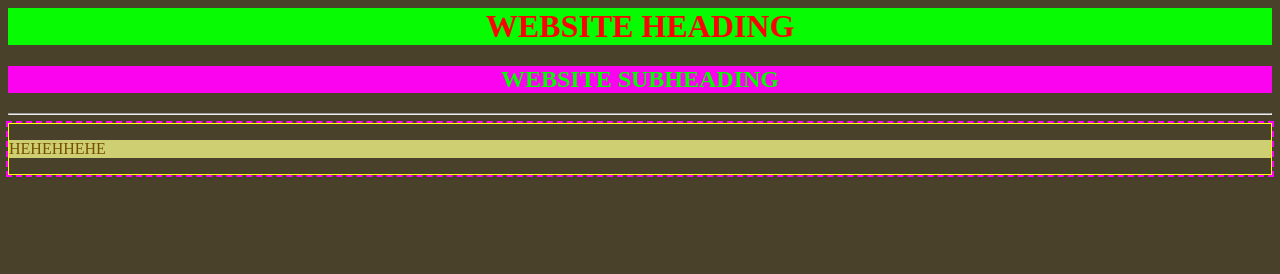
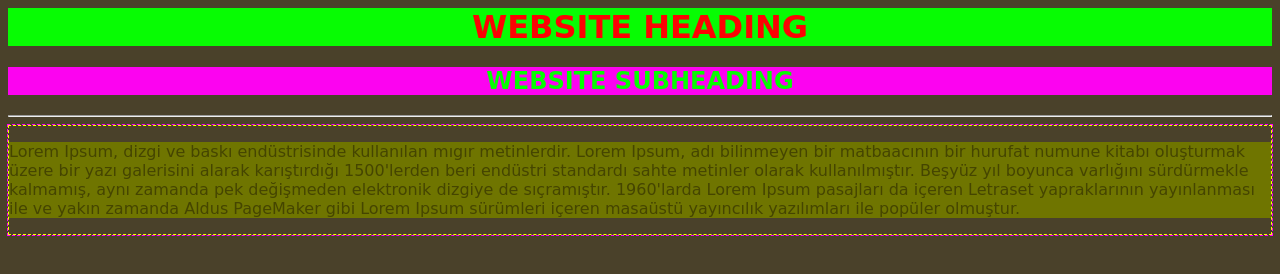
Before and after one commit to melancholyfox/melancholyfox, a plain HTML site: page beauty.html in a window 1280 px wide. Drawn offline with Linux system fonts and the light colour scheme.

Commit message:
Update beauty.html

```diff
--- a/beauty.html
+++ b/beauty.html
@@ -1,22 +1,46 @@
 <style>
 
 div.WierdBorderThing {
-  border: 1px solid yellow;
-  outline: 2px dashed magenta;
+  border: 1.9px dashed yellow;
+  outline: 1.9px dashed magenta;
+}
+body {
+  background-color:#4A412A;
+  font-family: '', cursive;
+}
+h1 {
+  background-color:#07fc03;
+  font-family: '', cursive;
+
+}
+h2 {
+  background-color:#fc03f0;
+  font-family: '', cursive;
+}
+p {
+  font-family: '', cursive;
+  background-color:#6f7500;
 }
 </style>
 
-<body style="background-color:#4A412A;"></body>
+<body>
+
 <!--
 dark on dark: #4b1223 and #122423
 2 -- #ff3ac6 #5fa41c   and #009b00 #ff1a00
 -->
+
 <center>
-<h1 style="background-color:#07fc03;"> <font color=#fc0303> WEBSITE HEADING </h1>
-<h2 style="background-color:#fc03f0;"> <font color=#07fc03> WEBSITE SUBHEADING </h2> </center> <hr>
+<h1> <font color=#fc0303> WEBSITE HEADING </h1>
+<h2> <font color=#07fc03> WEBSITE SUBHEADING </h2>
+</center> <hr>
 
 <div class="WierdBorderThing">
-<p style="background-color:#cdcf72;"> <font color=#754e00>
-HEHEHHEHE
-</font> </p>
-</div>
+<p> <font color=#454500>
+Lorem Ipsum, dizgi ve baskı endüstrisinde kullanılan mıgır metinlerdir. Lorem Ipsum, adı bilinmeyen bir matbaacının bir hurufat numune  kitabı oluşturmak üzere bir yazı galerisini alarak karıştırdığı 1500'lerden beri endüstri standardı sahte metinler olarak kullanılmıştır. Beşyüz yıl boyunca varlığını sürdürmekle kalmamış, aynı zamanda pek değişmeden elektronik dizgiye de sıçramıştır. 1960'larda Lorem Ipsum pasajları da içeren Letraset yapraklarının yayınlanması ile ve yakın zamanda Aldus PageMaker gibi Lorem Ipsum sürümleri içeren masaüstü yayıncılık yazılımları ile popüler olmuştur.
+</p> </div>
+<font color="white">
+<marquee scrollamount=55> you can not read this so its prob super annoying and ugly, which is its purpose.. so if you are reading this then it doesnt work but you prob arent cuz its so fast!
+</body><p></marquee>
+
+<!-- <img src="https://melancholyfox.github.io/wow.GIF" height=10 width=10> -->
```
